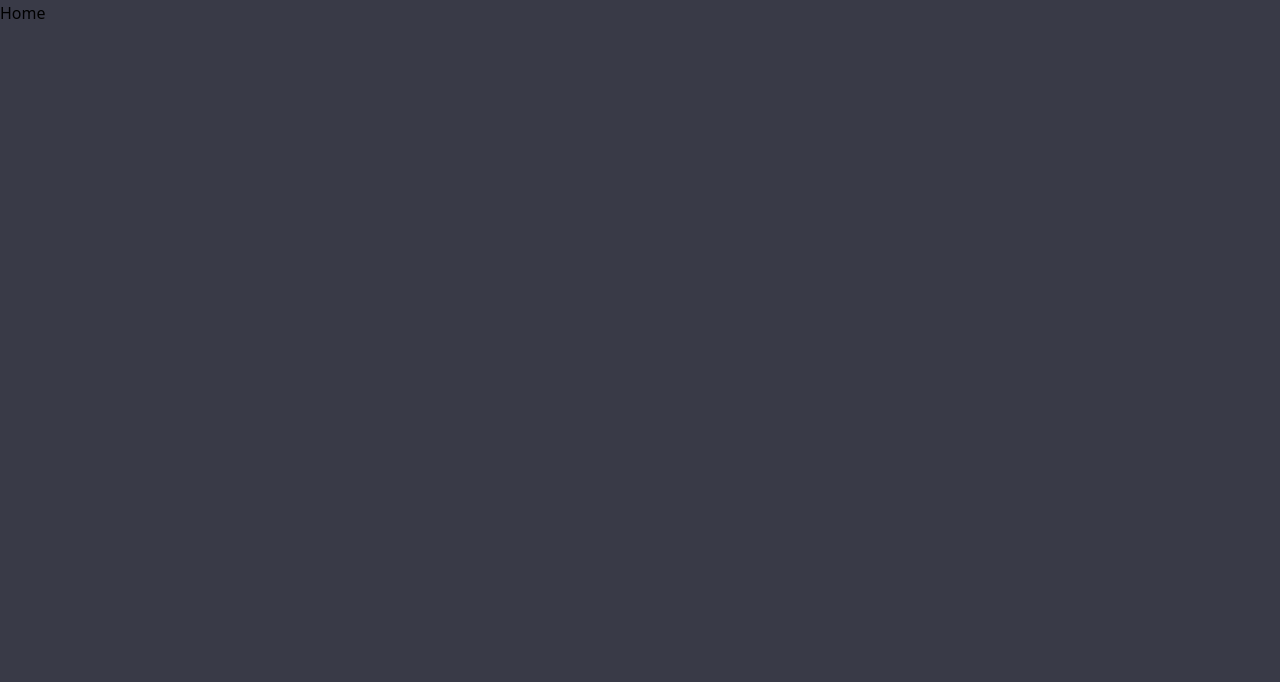
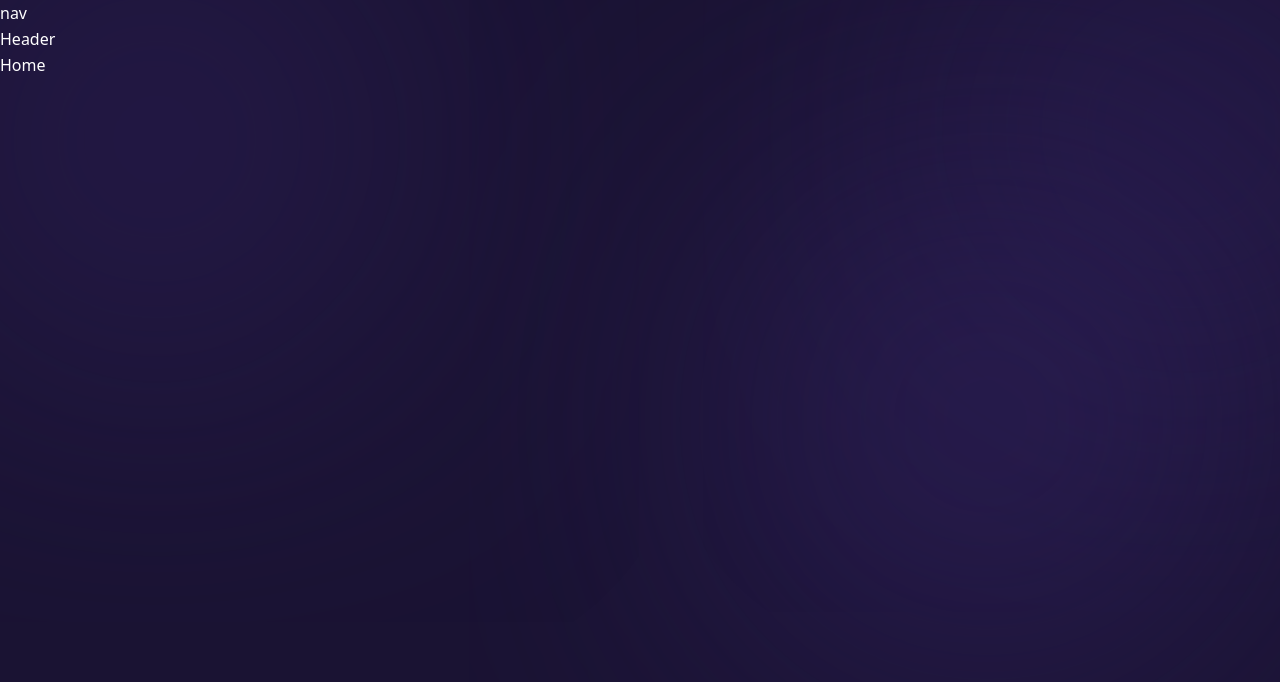
Before and after one commit to kyusufm/kyusufm.github.io, a Next.js app: page / in a window 1280 px wide. Shown: the top 682 px of the page. Built offline with nearby package versions, Linux system fonts and the light colour scheme.

Commit message:
New update

```diff
--- a/components/Layout.js
+++ b/components/Layout.js
@@ -1,5 +1,28 @@
-const Layout = () => {
-  return <div>Layout</div>;
+import {Sora}
+ from '@next/font/google'
+
+ //font settings
+const sora = Sora({
+  subsets: ['latin'],
+  variable: '--font-sora',
+  weight: ['100','200','300','400','500','600','700','800']
+})
+
+//components
+import Nav from '../components/Nav'
+import Header from '../components/Header'
+import TopLeftimg from '../components/TopLeftimg'
+import Head from 'next/head'
+
+
+const Layout = ({children}) => {
+  return (
+    <div className = {`page bg-site text-white bg-cover bg-no-repeat ${sora.variable}`}>
+      <Nav />
+      <Header />
+      {children}
+    </div>
+  );
 };
 
 export default Layout;
--- a/components/TopLeftImg.js
+++ b/components/TopLeftImg.js
@@ -1,3 +1,4 @@
+import Image from "next/image"
 const TopLeftImg = () => {
   return <div>Top Left Image</div>;
 };
--- a/pages/_app.js
+++ b/pages/_app.js
@@ -1,7 +1,14 @@
 import '../styles/globals.css';
 
+//components
+import Layout from '../components/Layout';
+
 function MyApp({ Component, pageProps }) {
-  return <Component {...pageProps} />;
+  return (
+  <Layout>
+    <Component {...pageProps} />
+  </Layout>
+  );
 }
 
 export default MyApp;
```
